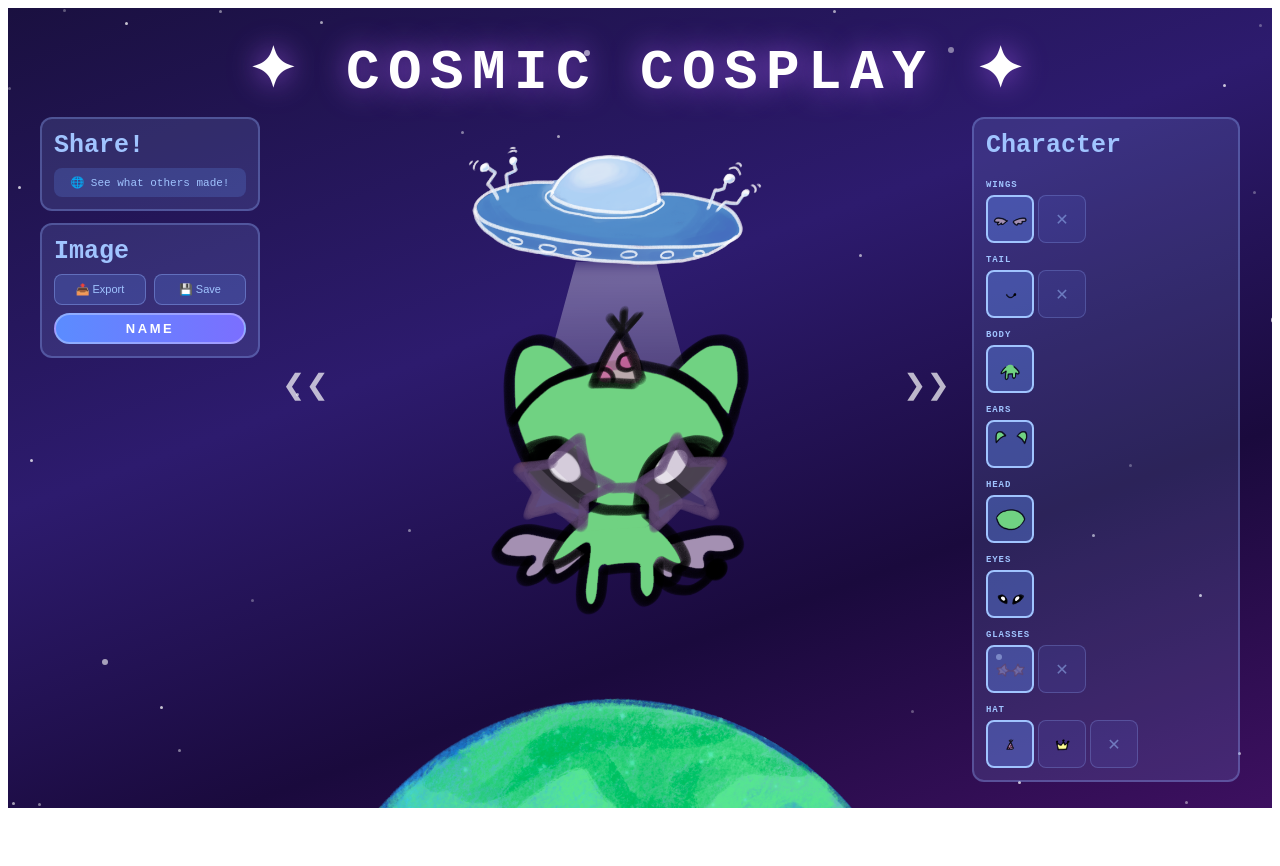
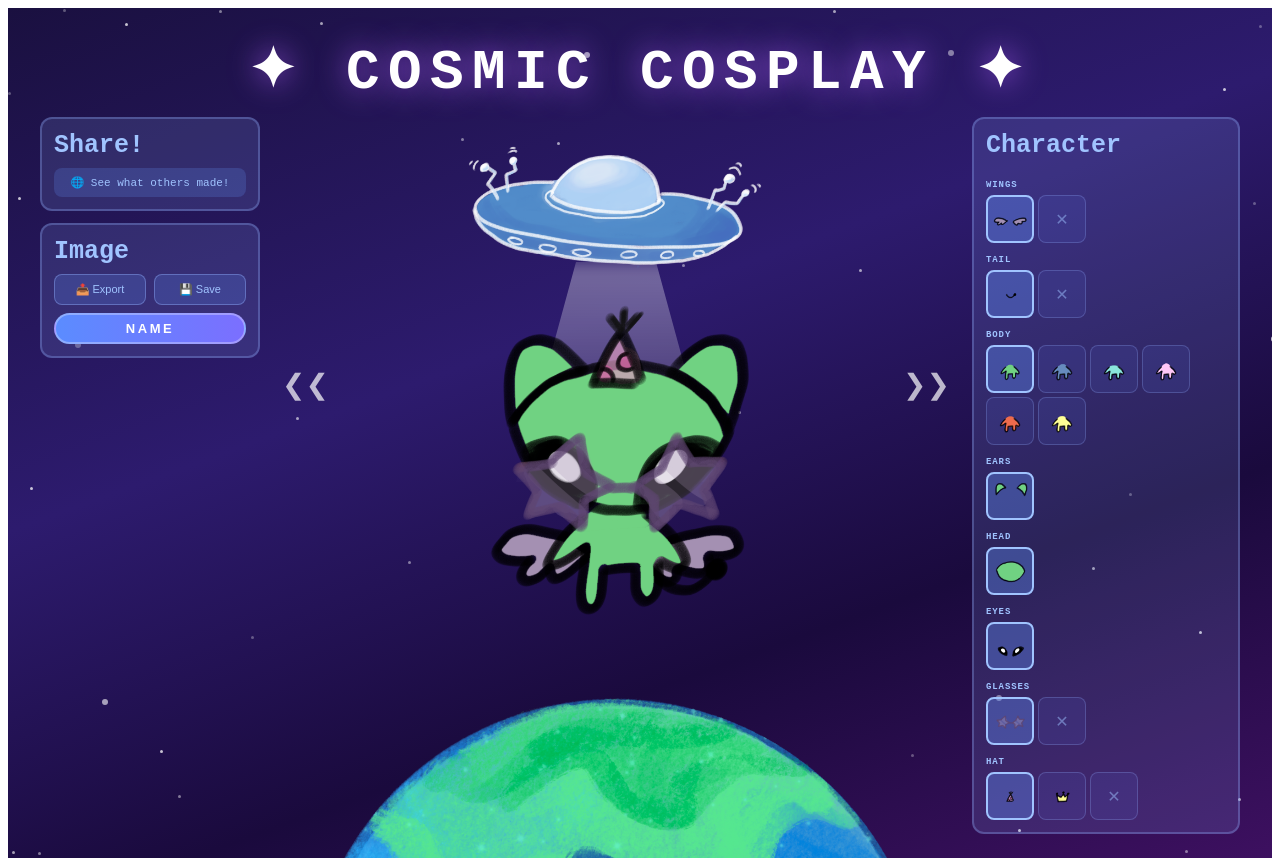
Before and after one commit to KokoPluto/cosmic-cosplay, a React (Vite) app in the folder alien-studio/: page / in a window 1280 px wide. Before the commit the page ends 816 px from the top, so only its background shows below. Built offline with nearby package versions, Linux system fonts and the light colour scheme; a web font is replaced by a local one.

Commit message:
Added implementation to character sheet

```diff
--- a/alien-studio/src/App.jsx
+++ b/alien-studio/src/App.jsx
@@ -1,5 +1,6 @@
 import { useState, useRef } from "react";
 import html2canvas from "html2canvas";
+
 
 const PARTS = {
   wings: {
@@ -12,6 +13,12 @@ const PARTS = {
   },
   body: {
     green: "/assets/bodies/body_basic_green.PNG",
+    blue: "/assets/bodies/body_basic_blue.PNG",
+    cyan: "/assets/bodies/body_basic_cyan.PNG",
+    green: "/assets/bodies/body_basic_green.PNG",
+    pink: "/assets/bodies/body_basic_pink.PNG",
+    red: "/assets/bodies/body_basic_red.PNG",
+    yellow: "/assets/bodies/body_basic_yellow.PNG",
   },
   ears: {
     green: "/assets/ears/ears_basic_green.PNG",
```
